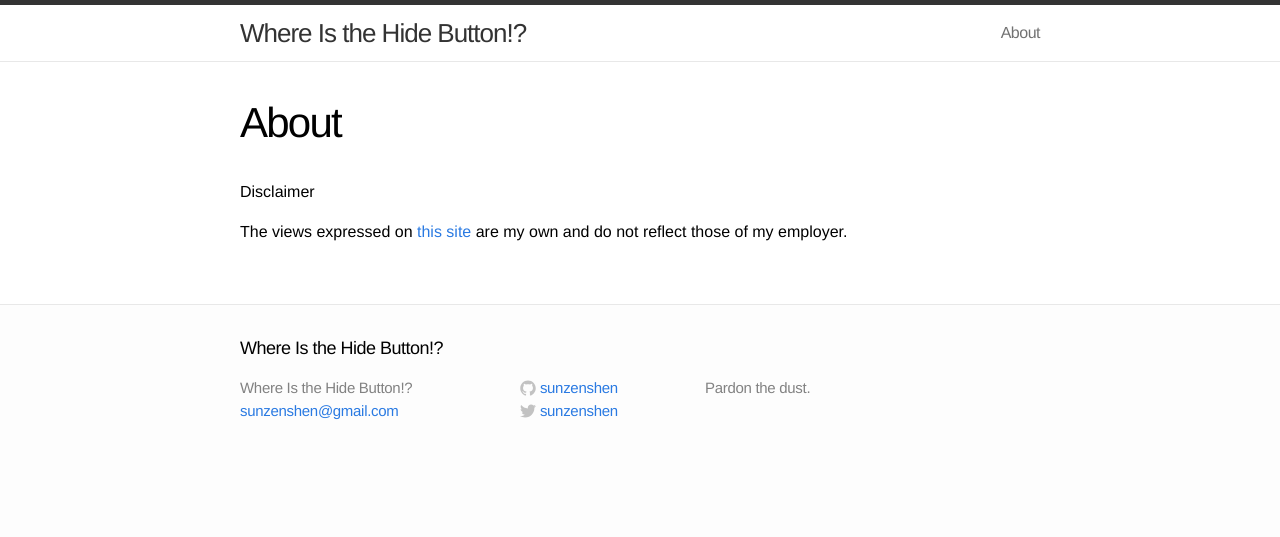
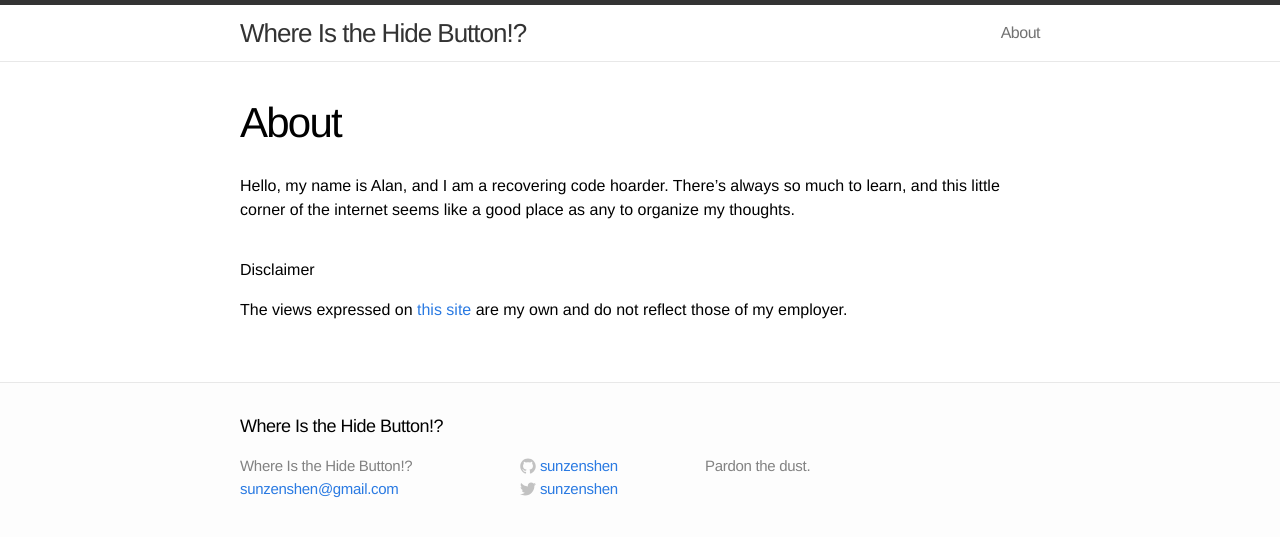
Before and after one commit to sunzenshen/sunzenshen.github.io, a Jekyll site: the page built from misc/about.md, in a window 1280 px wide. Shown: the top 537 px of the page. Built offline with Jekyll 4.4.1, drawn with Linux system fonts in a browser that asks for light colours.

Commit message:
Quick intro
Keep it simple for now.

```diff
--- a/misc/about.md
+++ b/misc/about.md
@@ -4,5 +4,7 @@ title: About
 permalink: /about/
 ---
 
+Hello, my name is Alan, and I am a recovering code hoarder. There’s always so much to learn, and this little corner of the internet seems like a good place as any to organize my thoughts.
+
 # Disclaimer
 The views expressed on [this site](http://sunzenshen.github.io/) are my own and do not reflect those of my employer.
```
